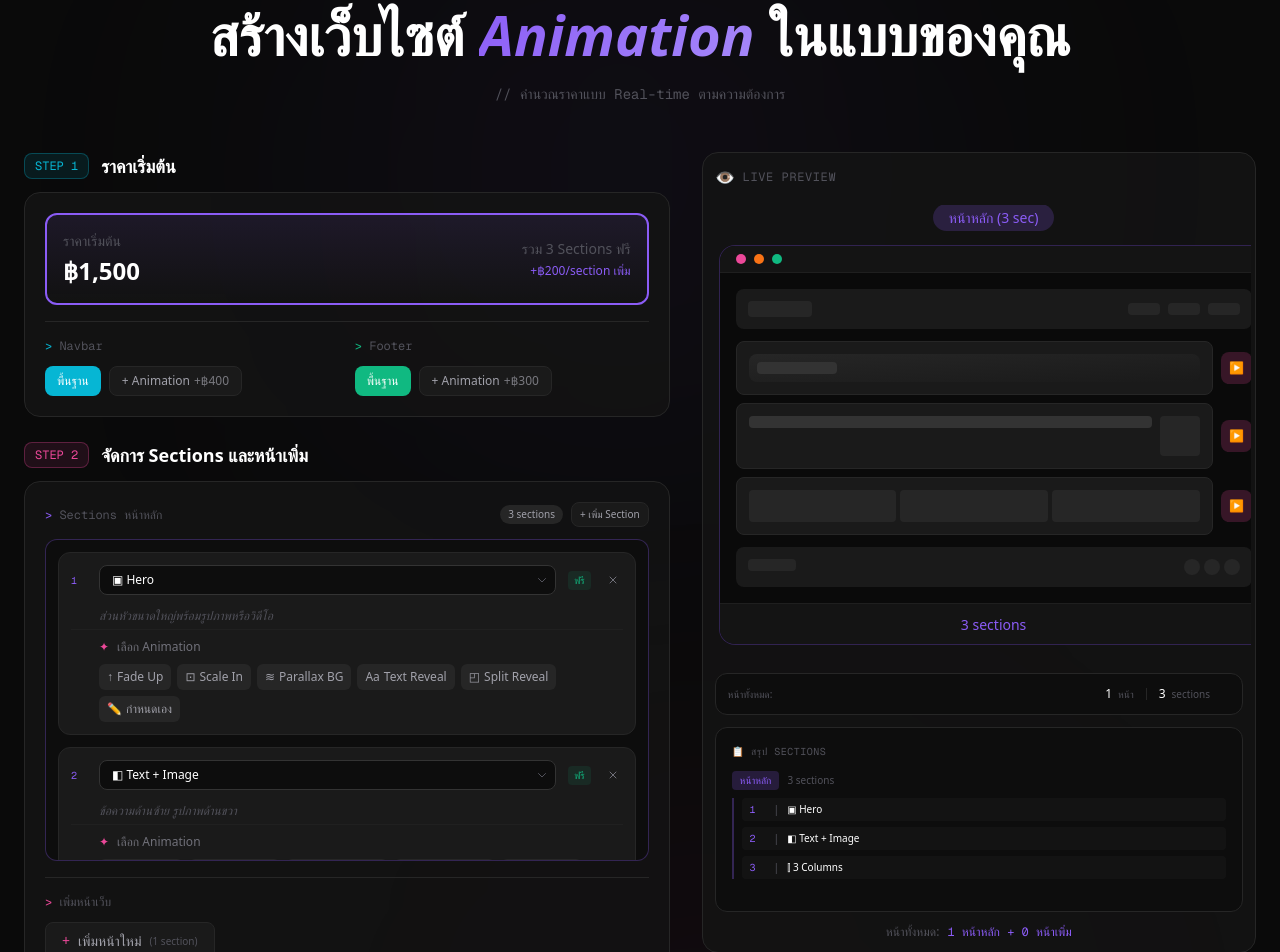
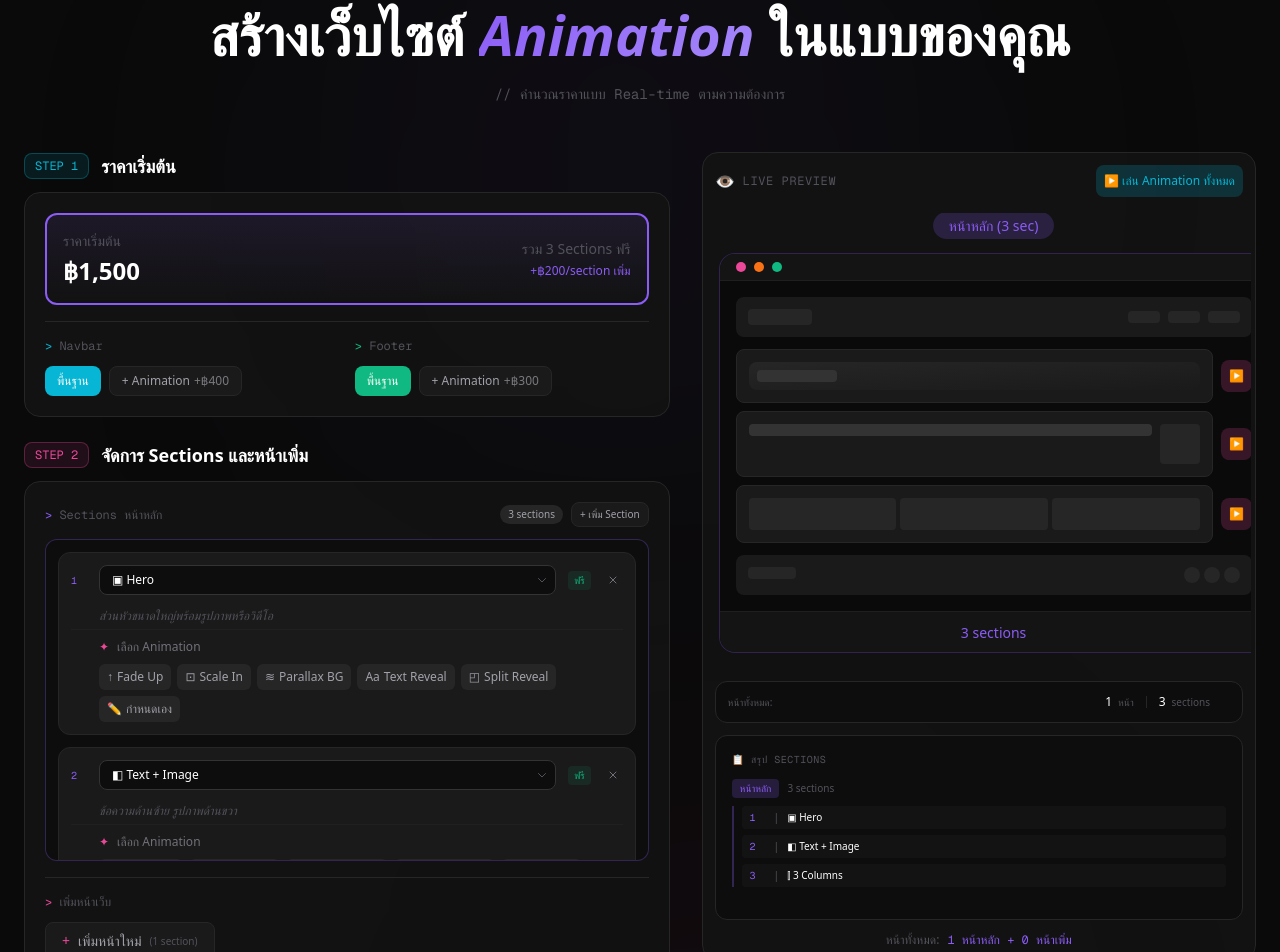
Before and after one commit to unikonkon/NextJS_SellWork, a Next.js app: page / in a window 1280 px wide. Shown: the part 927-1879 px from the top of the page. Built offline with nearby package versions, Linux system fonts and the light colour scheme.

Commit message:
เพิ่มฟีเจอร์เล่น Animation ทั้งหมดใน PricingSection และปรับขนาดของ Sections ให้เหมาะสมยิ่งขึ้น

```diff
--- a/components/sections/PricingSection.tsx
+++ b/components/sections/PricingSection.tsx
@@ -1059,6 +1059,34 @@ export default function PricingSection() {
     setFooterAnimating(true);
     setTimeout(() => setFooterAnimating(false), 2000);
   }, []);
+
+  const playAllAnimations = useCallback(() => {
+    // Play Navbar animation
+    setNavbarAnimating(true);
+    setTimeout(() => setNavbarAnimating(false), 2000);
+
+    // Play Footer animation
+    setFooterAnimating(true);
+    setTimeout(() => setFooterAnimating(false), 2000);
+
+    // Play Main Sections animations
+    state.step2.mainSections.forEach((section) => {
+      if (section.animation) {
+        const refKey = `preview-main-${section.id}`;
+        playSectionAnimation(refKey, section.animation);
+      }
+    });
+
+    // Play Added Pages Sections animations
+    state.step2.pages.forEach((page) => {
+      page.sections.forEach((section) => {
+        if (section.animation) {
+          const refKey = `preview-page-${page.id}-${section.id}`;
+          playSectionAnimation(refKey, section.animation);
+        }
+      });
+    });
+  }, [state.step2.mainSections, state.step2.pages, playSectionAnimation]);
 
   // ==================== GSAP ANIMATIONS ====================
   useEffect(() => {
@@ -2071,13 +2099,21 @@ export default function PricingSection() {
                         <span className="text-[#8b5cf6]">👁️</span>
                         <span className="font-mono text-xs uppercase tracking-wider text-[#52525b]">LIVE PREVIEW</span>
                       </div>
+
+                      {/* Button Play All Animations */}
+                      <button
+                        onClick={playAllAnimations}
+                        className="p-2 rounded-lg text-xs bg-[#06b6d4]/20 text-[#06b6d4] hover:bg-[#06b6d4]/30"
+                      >
+                        ▶ เล่น Animation ทั้งหมด
+                      </button>
                     </div>
 
                     {/* Pages Horizontal Scroll Container */}
                     <div className="overflow-x-auto pb-4 -mx-2 px-3">
                       <div className="flex gap-6" style={{ minWidth: 'min-content' }}>
                         {/* Main Page */}
-                        <div className="shrink-0 w-[550px]">
+                        <div className="shrink-0 w-[380px] md:w-[550px]">
                           <div className="text-center mb-4">
                             <span className="px-4 py-1 rounded-full bg-[#8b5cf6]/20 text-sm text-[#8b5cf6] font-medium">
                               หน้าหลัก ({state.step2.mainSections.length} sec)
@@ -2239,7 +2275,7 @@ export default function PricingSection() {
 
                         {/* Added Pages */}
                         {state.step2.pages.map((page) => (
-                          <div key={page.id} className="shrink-0 w-[550px]">
+                          <div key={page.id} className="shrink-0 w-[380px] md:w-[550px]">
                             <div className="text-center mb-4">
                               <span className="px-4 py-1 rounded-full bg-[#ec4899]/20 text-sm text-[#ec4899] font-medium">
                                 {page.name}
```
